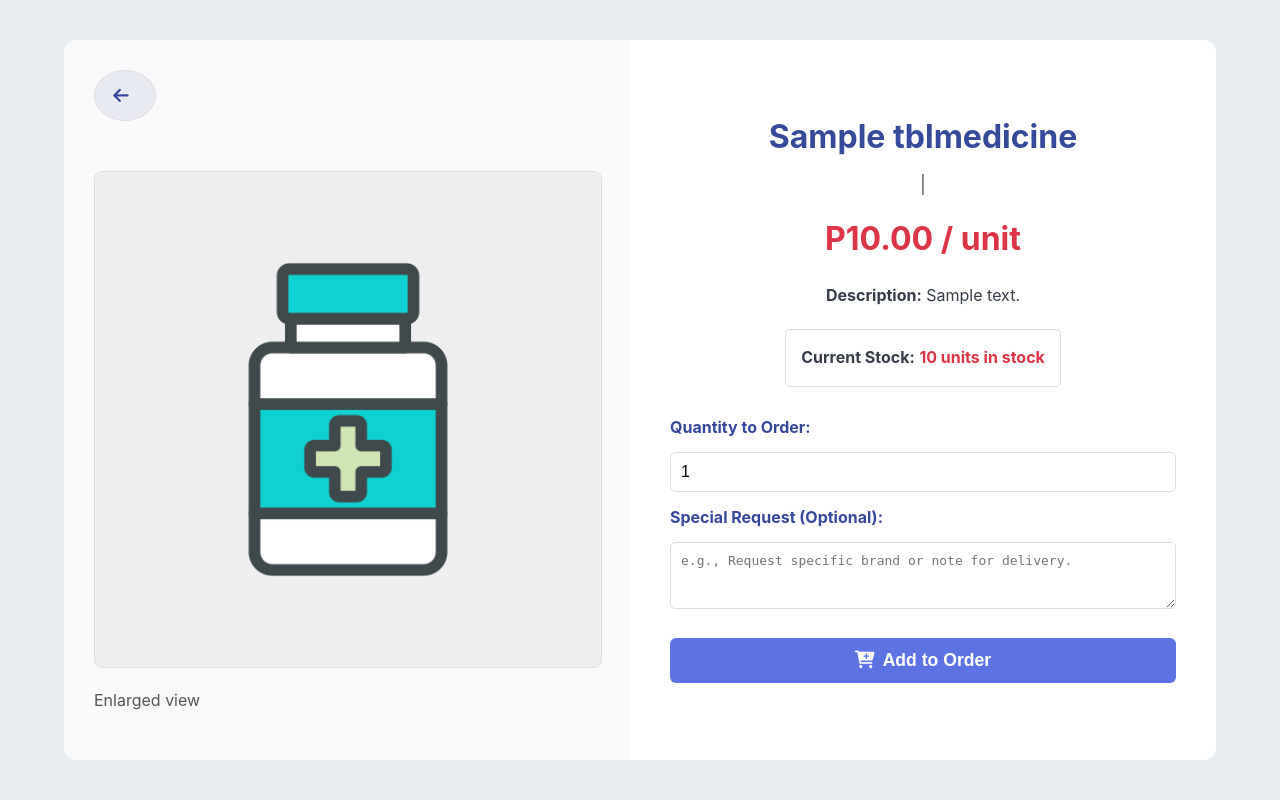
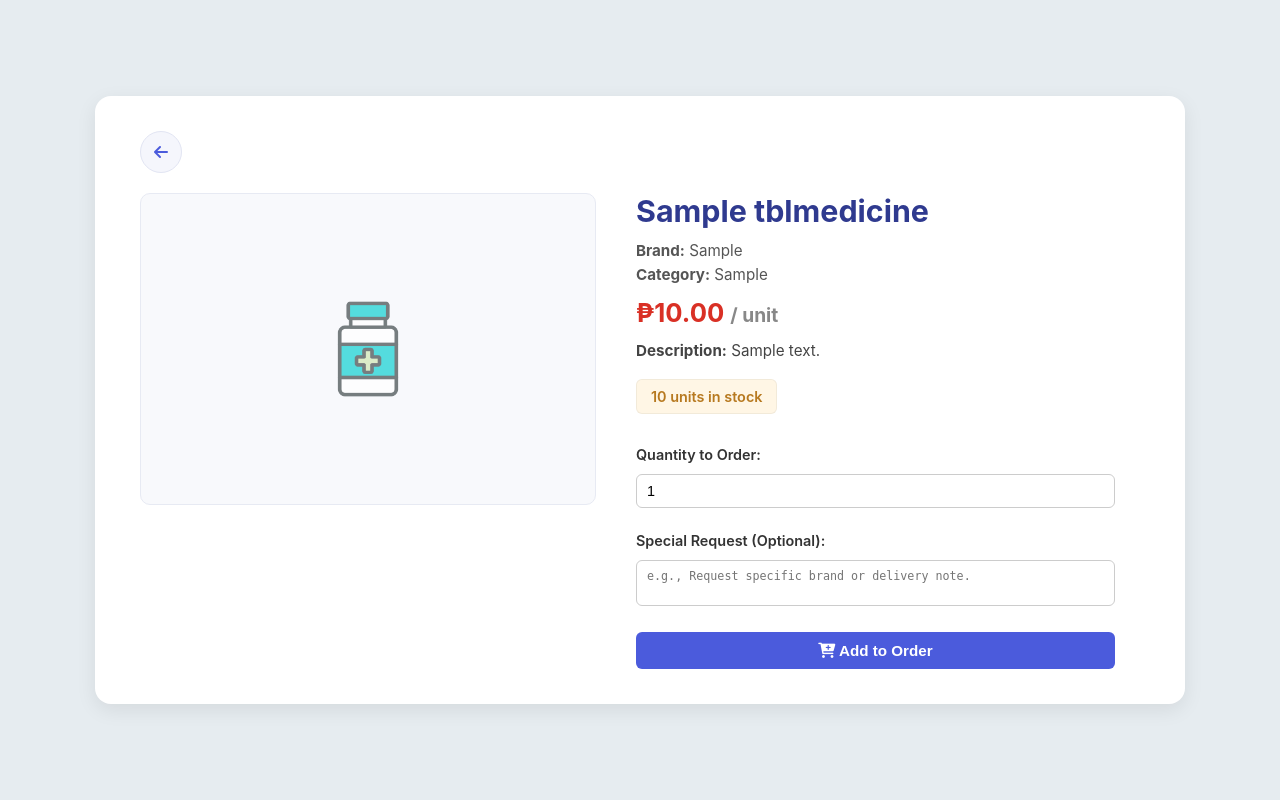
Before and after one commit to veinP/CSIT327-G5-MediServe, a Django app: page /medicine/1/ in a window 1280 px wide. Run offline with Django 5.2, Linux system fonts and the light colour scheme; tables that the repository leaves empty hold one stand-in row (values such as "Sample post").

Commit message:
fix(medicines): medicine list and info add to order function

```diff
--- a/MediServe/apps/medicine/urls.py
+++ b/MediServe/apps/medicine/urls.py
@@ -2,12 +2,16 @@ from django.urls import path
 from . import views
 
 urlpatterns = [
-    path('', views.medicine_list, name='medicine_list'),
-    path('history/', views.medicine_history, name='medicine_history'),
+    # User-facing pages
+    path('browse-medicines/', views.medicine_list, name='medicine_list'),
+    path('<int:medicine_id>/', views.medicine_info, name='medicine_info'),
+
+    # Admin pages
     path('admin/medicine-stock/', views.medicine_stock, name='medicine_stock'),
-    path('records/', views.medicine_records, name='medicine_records'),  # ✅ added
+    path('records/', views.medicine_records, name='medicine_records'),
     path('edit/<int:id>/', views.edit_medicine, name='edit_medicine'),
     path('delete/<int:id>/', views.delete_medicine, name='delete_medicine'),
-    path('browse-medicines/', views.medicine_list, name='medicine_list'),
-    path('<int:medicine_id>/', views.medicine_info, name='medicine_info'),
+
+    # History
+    path('history/', views.medicine_history, name='medicine_history'),
 ]
--- a/MediServe/templates/medicine_info.html
+++ b/MediServe/templates/medicine_info.html
@@ -1,75 +1,113 @@
 {% extends 'base.html' %}
 {% load static %}
 
-{% block title %}Medicine Info: {{ medicine.name }}{% endblock %}
+{% block title %}{{ medicine.name }} Info{% endblock %}
 
 {% block content %}
-    <div class="split-container">
-        <div class="left-panel" style="flex: 0.5; background-color: #f7f9fa; padding: 30px; box-sizing: border-box; display: flex; flex-direction: column; align-items: flex-start;">
+<div style="width: 90%; max-width: 1000px; margin: 50px auto; background-color: #fff;
+            border-radius: 16px; box-shadow: 0 6px 20px rgba(0,0,0,0.08); padding: 35px 45px;">
 
-            <a href="{% url 'medicine_list' %}" class="btn" style="
-                padding: 8px 10px;
-                margin-bottom: 30px;
-                background-color: #e6e9f0;
-                color: #36489e;
-                border-radius: 50%;
-                width: 40px;
-                height: 40px;
-                display: flex;
-                justify-content: center;
-                align-items: center;
-                border: 1px solid #ddd;
-                text-decoration: none;
-                align-self: flex-start; /* Ensures the button aligns to the start/left */
-            ">
-                <i class="fas fa-arrow-left"></i>
-            </a>
+    <!-- Back Button -->
+    <div style="margin-bottom: 20px;">
+        <a href="{% url 'medicine_list' %}" style="
+            text-decoration: none; color: #4b5bdc; background-color: #f5f6fc;
+            border-radius: 50%; display: inline-flex; align-items: center; justify-content: center;
+            width: 40px; height: 40px; border: 1px solid #e2e5f3; transition: 0.25s ease;">
+            <i class="fas fa-arrow-left"></i>
+        </a>
+    </div>
 
-            <h3 style="color: #36489e; margin-bottom: 20px;"></h3>
-
-            <div class="image-viewer" style="width: 100%; height: 90%; min-height: 300px; background-color: #eee; border: 1px solid #ddd; display: flex; justify-content: center; align-items: center; border-radius: 8px; margin-bottom: 10px;">
-                <img src="{% static 'core/img/Medicine Imagee.png' %}" alt="{{ medicine.name }} Image" style="max-width: 100%; max-height: 100%; object-fit: contain;">
-            </div>
-            <p style="text-align: center; color: #555;">Enlarged view</p>
+    <div style="display: flex; flex-wrap: wrap; gap: 40px; align-items: flex-start; justify-content: space-between;">
+        <!-- LEFT: Medicine Image -->
+        <div style="flex: 1 1 40%; background-color: #f8f9fc; border-radius: 10px;
+                    display: flex; justify-content: center; align-items: center;
+                    padding: 25px; min-height: 260px; border: 1px solid #e7eaf3;">
+            {% if medicine.image %}
+                <img src="{{ medicine.image.url }}" alt="{{ medicine.name }} Image"
+                     style="max-width: 85%; max-height: 200px; object-fit: contain; border-radius: 8px;">
+            {% else %}
+                <img src="{% static 'img/Medicine Imagee.png' %}" alt="No Image"
+                     style="width: 150px; opacity: 0.7;">
+            {% endif %}
         </div>
 
-        <div class="right-panel" style="flex: 0.5; background-color: #FFFFFF; color: #36489e; text-align: left; padding: 40px; display: flex; flex-direction: column; overflow-y: auto;">
+        <!-- RIGHT: Medicine Details -->
+        <div style="flex: 1 1 50%;">
+            <h2 style="color: #2f3a8f; font-size: 1.9em; font-weight: 700; margin-bottom: 6px;">
+                {{ medicine.name }}
+            </h2>
 
-            <h2 style="margin-bottom: 5px;">{{ medicine.name }}</h2>
-            <p style="color: #555; font-size: 1.1em; margin-bottom: 20px;">{{ medicine.dosage }} | {{ medicine.formulation }}</p>
+            {% if medicine.brand or medicine.category %}
+                <p style="color: #555; font-size: 0.95em; margin-bottom: 10px;">
+                    {% if medicine.brand %}<strong>Brand:</strong> {{ medicine.brand }}<br>{% endif %}
+                    {% if medicine.category %}<strong>Category:</strong> {{ medicine.category }}{% endif %}
+                </p>
+            {% endif %}
 
-            <strong style="font-size: 2em; color: #dc3545; margin-bottom: 15px;">P{{ medicine.price|floatformat:2 }} / unit</strong>
+            {% if medicine.dosage %}
+                <p style="font-size: 0.9em; color: #666; margin-bottom: 12px;">
+                    <strong>Dosage:</strong> {{ medicine.dosage }}
+                </p>
+            {% endif %}
 
-            <p style="margin-bottom: 20px;">
-                <strong>Description:</strong> {{ medicine.description|default:"No description provided." }}
-            </p>
+            <h3 style="color: #d93025; font-size: 1.6em; font-weight: 700; margin: 10px 0 12px;">
+                ₱{{ medicine.price|floatformat:2 }}
+                <span style="font-size: 0.75em; color: #888;">/ unit</span>
+            </h3>
 
-            <div style="border: 1px solid #ddd; padding: 15px; border-radius: 5px; margin-bottom: 30px;">
-                <p style="margin: 0;">
-                    <strong>Current Stock:</strong>
-                    <span style="font-weight: bold; color: {% if medicine.stock_quantity > 10 %}#28a745{% else %}#dc3545{% endif %};">
-                        {{ medicine.stock_quantity }} units in stock
-                    </span>
-                    {% if medicine.stock_quantity == 0 %}
-                        <br><small style="color: #dc3545;">*This item is currently out of stock.*</small>
-                    {% endif %}
+            {% if medicine.description %}
+                <p style="color: #444; font-size: 0.95em; line-height: 1.5; margin-bottom: 16px;">
+                    <strong>Description:</strong> {{ medicine.description }}
                 </p>
-            </div>
+            {% endif %}
 
-            <form action="{% url 'add_to_order' medicine_id=medicine.id %}" method="post" style="width: 100%;">
+            <!-- Stock Indicator -->
+            {% with stock=medicine.stock_quantity %}
+                <div style="display: inline-block; padding: 8px 14px; border-radius: 6px;
+                            background-color: {% if stock > 10 %}#e9f8ee{% elif stock > 0 %}#fff6e5{% else %}#fdecea{% endif %};
+                            color: {% if stock > 10 %}#237a3b{% elif stock > 0 %}#b7791f{% else %}#b00020{% endif %};
+                            font-weight: 600; font-size: 0.9em; border: 1px solid rgba(0,0,0,0.05); margin-bottom: 20px;">
+                    {{ stock }} units in stock
+                </div>
+            {% endwith %}
+
+            <!-- Order Form -->
+            <form method="POST" style="display: flex; flex-direction: column; gap: 12px; width: 95%; margin-top: 10px;">
                 {% csrf_token %}
+                <div>
+                    <label style="font-weight: 600; color: #333; font-size: 0.9em;">Quantity to Order:</label>
+                    <input type="number" name="quantity" min="1" max="{{ medicine.stock_quantity }}" value="1"
+                           style="width: 100%; padding: 8px 10px; border: 1px solid #ccc; border-radius: 6px; font-size: 0.9em;">
+                </div>
 
-                <label for="amount" style="font-weight: bold; margin-bottom: 5px; display: block;">Quantity to Order:</label>
-                <input type="number" id="amount" name="amount" min="1" value="1" max="{{ medicine.stock_quantity }}" style="width: 100%; padding: 10px; border: 1px solid #ddd; border-radius: 5px; margin-bottom: 15px;">
+                <div>
+                    <label style="font-weight: 600; color: #333; font-size: 0.9em;">Special Request (Optional):</label>
+                    <textarea name="special_request" rows="2"
+                              placeholder="e.g., Request specific brand or delivery note."
+                              style="width: 100%; padding: 8px 10px; border: 1px solid #ccc; border-radius: 6px;
+                                     font-size: 0.9em; resize: none;"></textarea>
+                </div>
 
-                <label for="request" style="font-weight: bold; margin-bottom: 5px; display: block;">Special Request (Optional):</label>
-                <textarea id="request" name="special_request" rows="3" placeholder="e.g., Request specific brand or note for delivery." style="width: 100%; padding: 10px; border: 1px solid #ddd; border-radius: 5px; resize: vertical; margin-bottom: 25px;"></textarea>
-
-                <button type="submit" class="btn" style="width: 100%; background-color: #5c74e3; color: #FFFFFF; padding: 12px 0;">
-                    <i class="fas fa-cart-plus"></i> Add to Order
+                <button type="submit"
+                        {% if medicine.stock_quantity == 0 %}disabled{% endif %}
+                        style="padding: 10px; border: none; border-radius: 6px;
+                               background-color: {% if medicine.stock_quantity == 0 %}#b5b5b5{% else %}#4b5bdc{% endif %};
+                               color: white; font-size: 0.95em; font-weight: 600;
+                               cursor: {% if medicine.stock_quantity == 0 %}not-allowed{% else %}pointer{% endif %};
+                               transition: 0.25s ease;">
+                    <i class="fas fa-cart-plus"></i>
+                    {% if medicine.stock_quantity == 0 %} Out of Stock {% else %} Add to Order {% endif %}
                 </button>
             </form>
-
         </div>
     </div>
+</div>
+
+<!-- Button Hover -->
+<script>
+    document.querySelectorAll('a[href]').forEach(btn => {
+        btn.addEventListener('mouseenter', () => btn.style.backgroundColor = '#e8ebff');
+        btn.addEventListener('mouseleave', () => btn.style.backgroundColor = '#f5f6fc');
+    });
+</script>
 {% endblock %}
```
